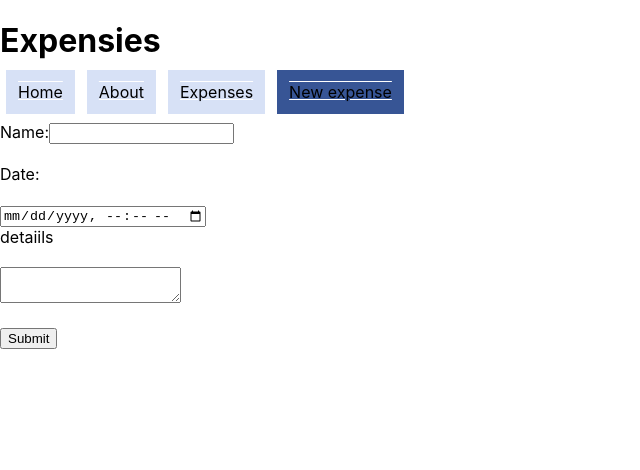
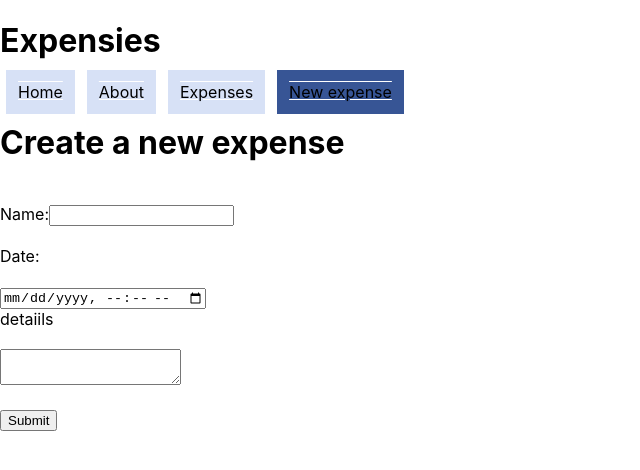
Before and after one commit to jokale/expensies-frontend, a React (Create React App) app: page /expense/new in a window 1280 px wide. Shown: the top 470 px of the page, without its empty margins (0-640 px from the left). Built offline with nearby package versions, Linux system fonts and the light colour scheme.

Commit message:
add h1 to add new expense

```diff
--- a/src/Components/NewExpense.js
+++ b/src/Components/NewExpense.js
@@ -6,6 +6,7 @@ class NewExpense extends React.Component  {
             return (
          <div>
 
+         <h1>Create a new expense</h1>
          <form>
 
         <br></br> <label>
```
